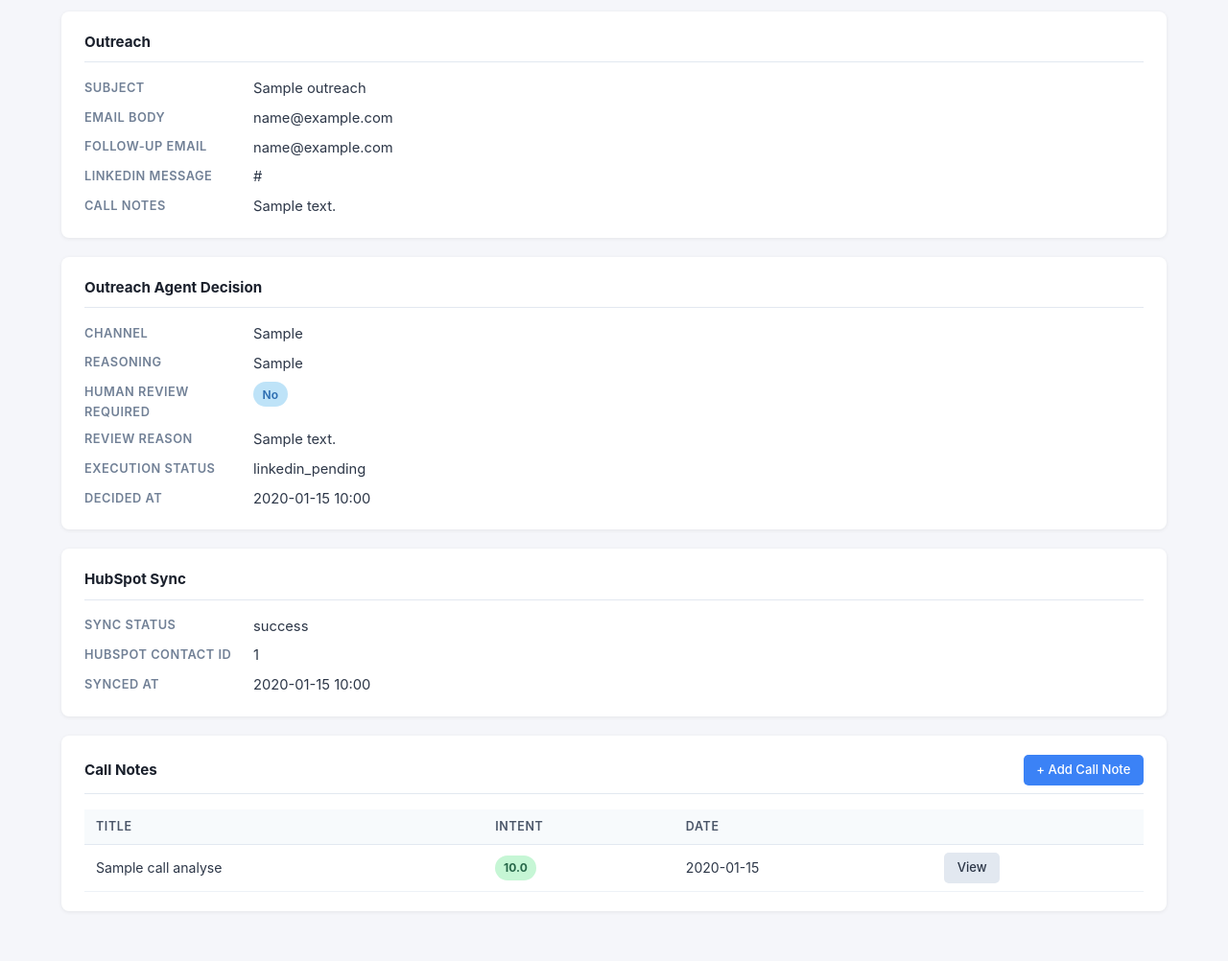
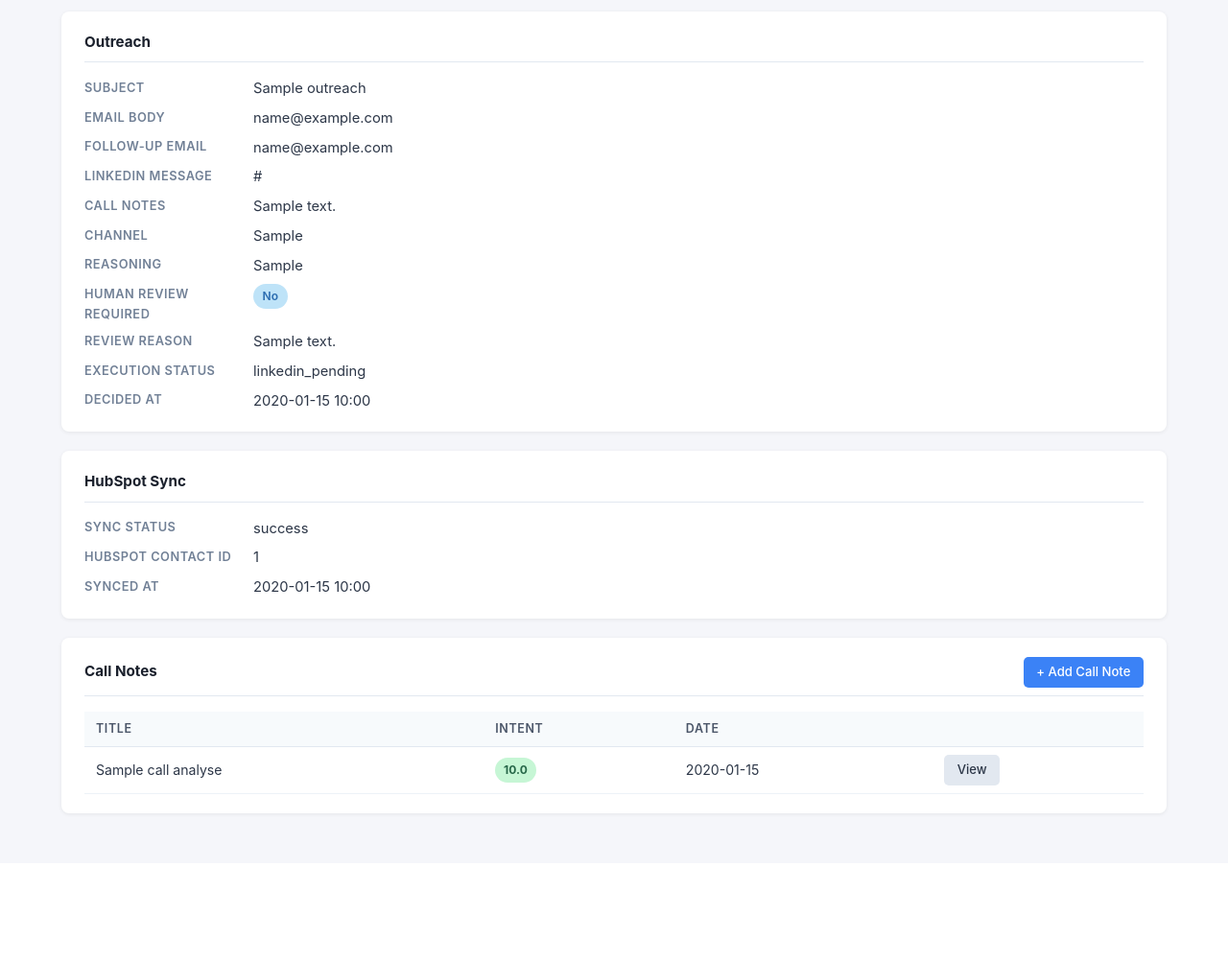
Before and after one commit to jmulvany127/GTM_AI_Automation, a FastAPI app: template templates/lead_detail.html in a window 1280 px wide. Shown: the part 939-1941 px from the top of the page at 96% size. After the commit the page ends 1790 px from the top, so only its background shows below. Run offline with FastAPI, Linux system fonts and the light colour scheme; the template is opened without the code that fills it: most values are stand-ins (such as "Sample title", 1, 10 or a date in 2020); parts of the project's set-up code (start-up, migrations or seed data) failed here and were passed over.

Commit message:
refactor: update lead detail dashboard for unified outreach agent
Merge the separate Outreach and Outreach Agent Decision sections into a
single unified Outreach section that shows content and channel decision
together; add LinkedIn callout box with copy-to-clipboard for
linkedin_pending state; single Run Outreach Agent button when no
execution_log exists.

Co-Authored-By: Claude Sonnet 4.6 <noreply@anthropic.com>

```diff
--- a/templates/lead_detail.html
+++ b/templates/lead_detail.html
@@ -97,33 +97,23 @@
 <!-- Section 3: Outreach -->
 <div class="card">
   <div class="card-header">Outreach</div>
-  {% if outreach %}
+  {% if execution_log %}
   <div class="detail-grid">
     <span class="detail-label">Subject</span>
-    <span class="detail-value">{{ outreach.subject or "—" }}</span>
+    <span class="detail-value">{% if outreach %}{{ outreach.subject or "—" }}{% else %}—{% endif %}</span>
 
     <span class="detail-label">Email Body</span>
-    <span class="detail-value" style="white-space:pre-wrap;">{{ outreach.email_body or "—" }}</span>
+    <span class="detail-value" style="white-space:pre-wrap;">{% if outreach %}{{ outreach.email_body or "—" }}{% else %}—{% endif %}</span>
 
     <span class="detail-label">Follow-up Email</span>
-    <span class="detail-value" style="white-space:pre-wrap;">{{ outreach.follow_up_email or "—" }}</span>
+    <span class="detail-value" style="white-space:pre-wrap;">{% if outreach %}{{ outreach.follow_up_email or "—" }}{% else %}—{% endif %}</span>
 
     <span class="detail-label">LinkedIn Message</span>
-    <span class="detail-value" style="white-space:pre-wrap;">{{ outreach.linkedin_message or "—" }}</span>
+    <span class="detail-value" style="white-space:pre-wrap;">{% if outreach %}{{ outreach.linkedin_message or "—" }}{% else %}—{% endif %}</span>
 
     <span class="detail-label">Call Notes</span>
-    <span class="detail-value" style="white-space:pre-wrap;">{{ outreach.call_notes or "—" }}</span>
-  </div>
-  {% else %}
-  <p class="card-empty">No outreach generated yet.</p>
-  {% endif %}
-</div>
+    <span class="detail-value" style="white-space:pre-wrap;">{% if outreach %}{{ outreach.call_notes or "—" }}{% else %}—{% endif %}</span>
 
-<!-- Section 3b: Outreach Agent Decision -->
-<div class="card">
-  <div class="card-header">Outreach Agent Decision</div>
-  {% if execution_log %}
-  <div class="detail-grid">
     <span class="detail-label">Channel</span>
     <span class="detail-value">{{ execution_log.chosen_channel or "—" }}</span>
 
@@ -150,13 +140,29 @@
     <span class="detail-label">Decided At</span>
     <span class="detail-value">{{ execution_log.created_at.strftime("%Y-%m-%d %H:%M") if execution_log.created_at else "—" }}</span>
   </div>
-  {% elif outreach %}
+
+  {% if execution_log.chosen_channel in ("linkedin", "both") and execution_log.execution_status == "linkedin_pending" %}
+  <div class="card" style="margin-top:1rem;border-left:4px solid #3182ce;background:#ebf8ff;padding:1rem;">
+    <div class="card-header-text" style="font-weight:700;color:#2b6cb0;margin-bottom:0.5rem;">Manual LinkedIn Action Required</div>
+    <p style="margin-bottom:0.5rem;color:#2c5282;">Copy the message below and send it manually via LinkedIn:</p>
+    <textarea
+      id="linkedin-msg-{{ lead.id }}"
+      readonly
+      style="width:100%;min-height:6rem;padding:0.5rem;border:1px solid #bee3f8;border-radius:4px;resize:vertical;"
+    >{% if outreach %}{{ outreach.linkedin_message or "" }}{% endif %}</textarea>
+    <button
+      class="btn btn-primary"
+      style="margin-top:0.5rem;"
+      onclick="copyToClipboard('linkedin-msg-{{ lead.id }}')"
+    >Copy to Clipboard</button>
+  </div>
+  {% endif %}
+
+  {% else %}
   <p class="card-empty">
-    Outreach generated but no agent decision yet.
+    No outreach generated yet.
     <button class="btn btn-primary" id="run-outreach-btn-{{ lead.id }}" onclick="runOutreachAgent({{ lead.id }}, this)">Run Outreach Agent</button>
   </p>
-  {% else %}
-  <p class="card-empty">No outreach generated yet.</p>
   {% endif %}
 </div>
 
@@ -270,5 +276,11 @@ async function runOutreachAgent(leadId, btn) {
     btn.textContent = original;
   }
 }
+
+function copyToClipboard(id) {
+  const el = document.getElementById(id);
+  el.select();
+  document.execCommand('copy');
+}
 </script>
 {% endblock %}
```
